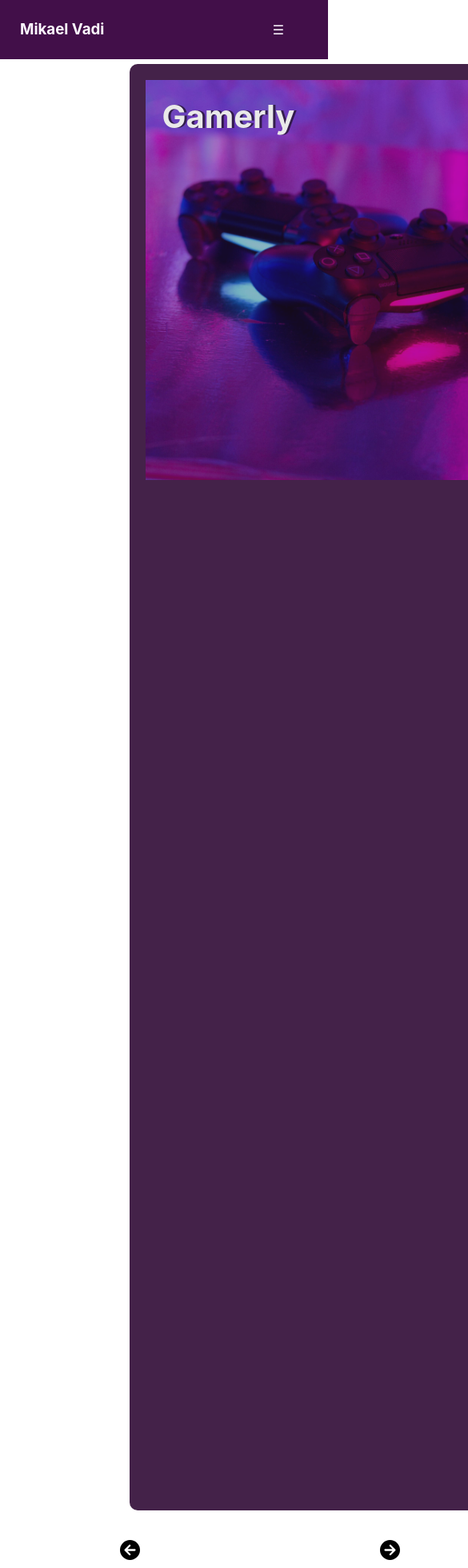
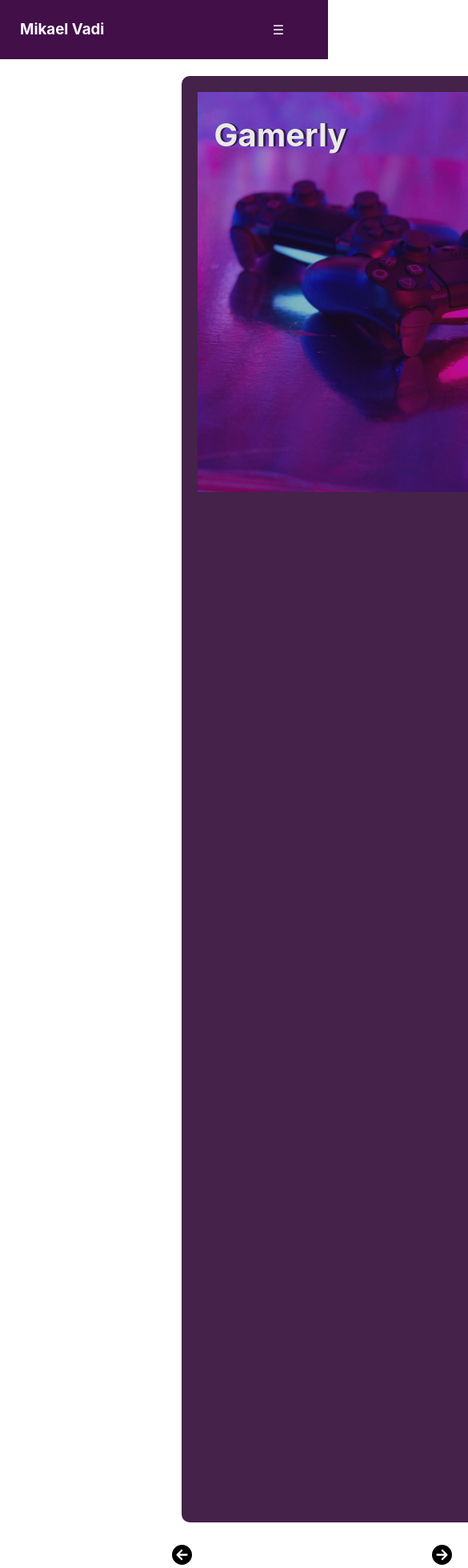
Before and after one commit to mikael-v/portfolio, a React (Vite) app: page /projects in a window 390 px wide. Shown: the top 1960 px of the page at 80% size, 585 px wide, since content can reach past the window. Built offline with nearby package versions, Linux system fonts and the light colour scheme.

Commit message:
minor changes to hamburger menu functionality so it disappears after click

```diff
--- a/src/App.jsx
+++ b/src/App.jsx
@@ -5,7 +5,6 @@ import Homepage from "./components/Homepage";
 import ContactPage from "./components/Contact";
 import AllProjects from "./components/ProjectsPage";
 import OneProject from "./components/OneProject";
-
 import "../src/index.css";
 
 function App() {
--- a/src/components/Header.jsx
+++ b/src/components/Header.jsx
@@ -8,6 +8,11 @@ function Header({ onToggleMenu }) {
     event.preventDefault();
     setIsShown(!isShown);
     onToggleMenu(!isShown);
+  }
+
+  function handleLinkClick() {
+    setIsShown(false);
+    onToggleMenu(false);
   }
 
   return (
@@ -22,14 +27,19 @@ function Header({ onToggleMenu }) {
         <div id="dropdown-menu">
           <ul>
             <li>
-              <Link to="/">Home</Link>
+              <Link to="/" onClick={handleLinkClick}>
+                Home
+              </Link>
             </li>
             <li>
-              <Link to="/projects">My Projects</Link>
+              <Link to="/projects" onClick={handleLinkClick}>
+                My Projects
+              </Link>
             </li>
-
             <li>
-              <Link to="/contact">Contact Me</Link>
+              <Link to="/contact" onClick={handleLinkClick}>
+                Contact Me
+              </Link>
             </li>
           </ul>
         </div>
--- a/src/index.css
+++ b/src/index.css
@@ -24,7 +24,8 @@ body {
   width: 100%;
 }
 
-.container {
+.container,
+.projects-container {
   padding: 15px;
   margin-right: 50px;
   margin-left: 50px;
@@ -250,7 +251,6 @@ a:hover {
   left: calc(50% - 110px);
   top: 0;
   margin: 1% 25% 1% 25%;
-  /* top right bottom left */
   display: flex;
 }
 .item:hover {
@@ -346,34 +346,6 @@ a:hover {
   padding: 10px;
 }
 
-button:hover {
-  border-color: #646cff;
-}
-
-h1 {
-  font-size: 3.2em;
-  line-height: 1.1;
-}
-
-button {
-  border-radius: 8px;
-  border: 1px solid transparent;
-  padding: 0.6em 1.2em;
-  font-size: 1em;
-  font-weight: 500;
-  font-family: inherit;
-  background-color: #1a1a1a;
-  cursor: pointer;
-  transition: border-color 0.25s;
-}
-button:hover {
-  border-color: #646cff;
-}
-button:focus,
-button:focus-visible {
-  outline: 4px auto -webkit-focus-ring-color;
-}
-
 @media (prefers-color-scheme: light) {
   :root {
     color: #213547;
```
